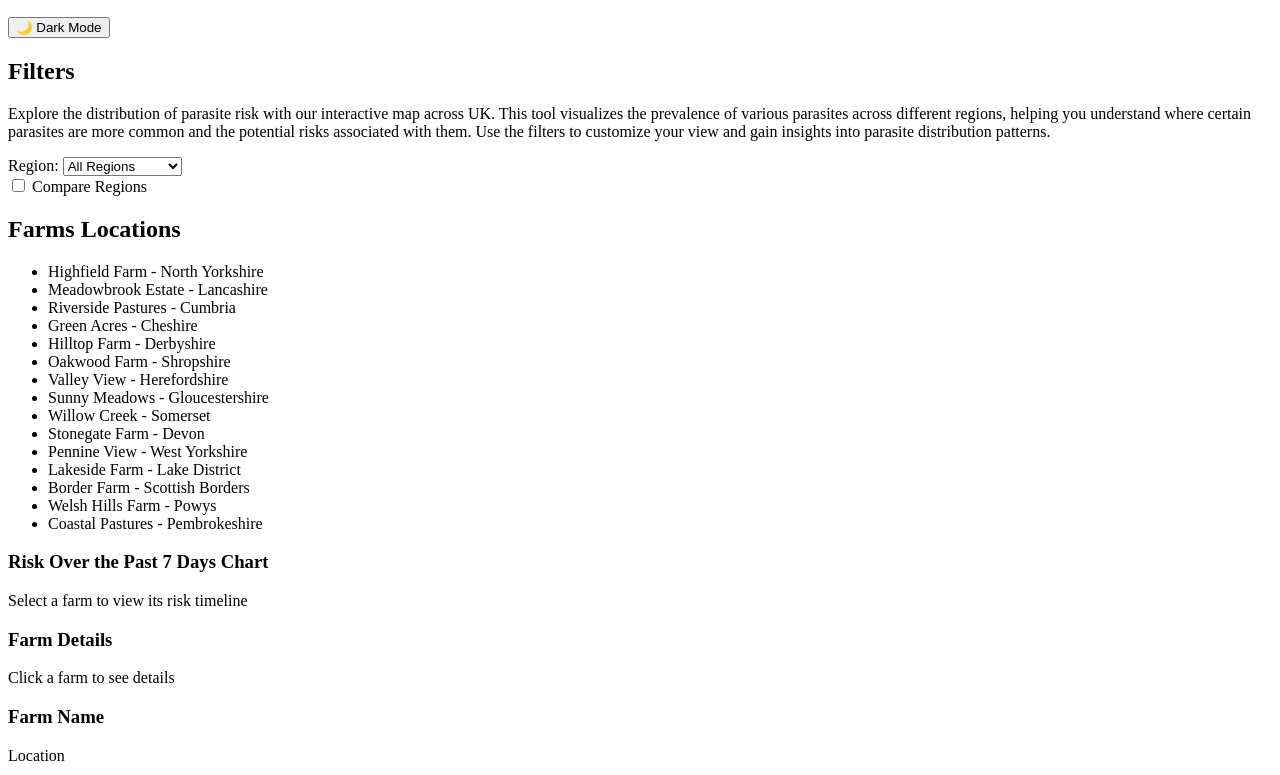
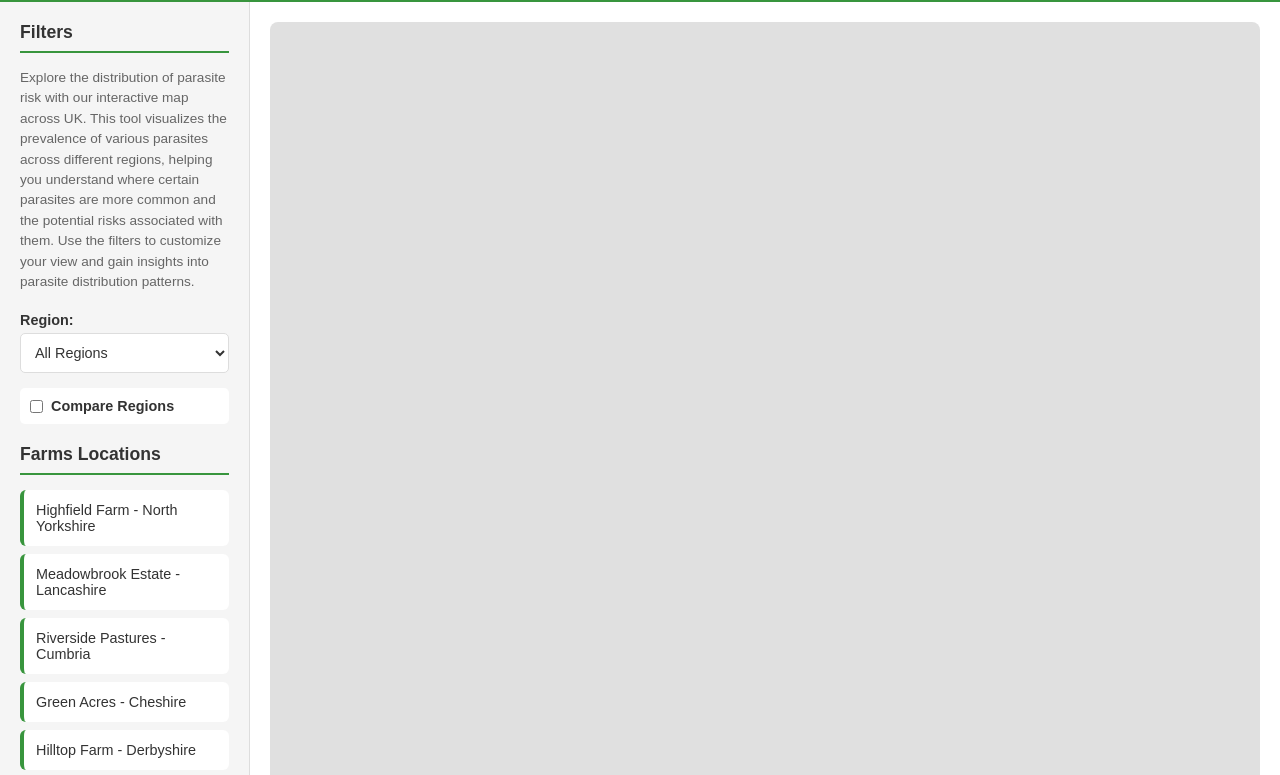
Before and after one commit to Ei-Sint/parasite-risk-map, a plain HTML site: page index-new.html in a window 1280 px wide. Shown: the part 63-838 px from the top of the page. Drawn offline with Linux system fonts and the light colour scheme.

Commit message:
Phase 2: Add CSS styling with dark/light theme toggle - sidebar, farm list, layout

```diff
--- /dev/null
+++ b/css/style.css
@@ -0,0 +1,271 @@
+/* CSS Variables - Theme Colours
+   Theme make dark and light modes easier to manage */
+
+:root
+{
+    /* Light Mode Colours (default) */
+    --bg-primary: #ffffff;
+    --bg-secondary: #f5f5f5;
+    --text-primary: #333333;
+    --text-secondary: #666666;
+    --accent-color: #38953d;
+    --border-color: #dddddd;
+
+    /* Risk Colours */
+    --low-risk: #4caf50;
+    --medium-risk: #ff9800;
+    --high-risk: #f44336;
+
+}
+   /* ========================================
+   DARK MODE THEME
+   ======================================== */
+
+body.dark-mode {
+    --bg-primary: #1a1a2e;
+    --bg-secondary: #16213e;
+    --text-primary: #e0e0e0;
+    --text-secondary: #a0a0a0;
+    --accent-color: #4ecca3;
+    --border-color: #2a2a4a;
+}
+
+/* ========================================
+        RESET - Remove default browser styling
+    ========================================    */
+*  {
+    margin: 0;
+    padding: 0;
+    box-sizing: border-box;
+    }
+
+
+/* ========================================
+   BODY - Base styles for the page
+   ======================================== */
+
+    body {
+        font-family: Arial, sans-serif;
+        background-color: var(--bg-primary);
+        color: var(--text-primary);
+        min-height: 100vh;
+    }
+
+    /* ========================================
+   HEADER - Top bar with title and toggle
+   ======================================== */
+
+header {
+    background-color: var(--accent-color);
+    color: white;
+    padding: 15px 20px;
+    display: flex;
+    justify-content: space-between;
+    align-items: center;
+}
+
+header h1 {
+    font-size: 1.5rem;
+}
+
+#theme-toggle {
+    background-color: white;
+    color: var(--accent-color);
+    border: none;
+    padding: 8px 16px;
+    border-radius: 5px;
+    cursor: pointer;
+    font-size: 1rem;
+}
+
+#theme-toggle:hover {
+    background-color: #f0f0f0;
+}
+
+/* ========================================
+   MAIN LAYOUT - 3 Column Grid
+   ======================================== */
+
+.app-container {
+    display: grid;
+    grid-template-columns: 250px 1fr;
+    min-height: calc(100vh - 60px);
+}
+
+/* When detail panel is visible, switch to 3 columns */
+.app-container.detail-open {
+    grid-template-columns: 250px 1fr 300px;
+}
+
+/* ========================================
+   SIDEBAR - Left panel
+   ======================================== */
+
+.sidebar {
+    background-color: var(--bg-secondary);
+    padding: 20px;
+    border-right: 1px solid var(--border-color);
+    overflow-y: auto;
+}
+
+/* ========================================
+   MAP SECTION - Center
+   ======================================== */
+
+.map-section {
+    display: flex;
+    flex-direction: column; /* Stack map and timeline vertically */
+    padding: 20px;
+}
+
+#map {
+    flex: 1; /* Map takes all available space */
+    background-color: #e0e0e0;
+    border-radius: 8px;
+    min-height: 400px;
+}
+
+#timeline-chart {
+    margin-top: 20px;
+    padding: 15px;
+    background-color: var(--bg-secondary);
+    border-radius: 8px;
+}
+
+/* ========================================
+   DETAIL PANEL - Right panel
+   DETAIL PANEL - Hidden until farm selected
+   ======================================== */
+
+.detail-panel {
+    background-color: var(--bg-secondary);
+    padding: 20px;
+    border-left: 1px solid var(--border-color);
+    overflow-y: auto;
+    display: none;
+}
+
+/* Show when parent has detail-open class */
+.app-container.detail-open .detail-panel {
+    display: block;
+}
+ /* ========================================
+   SIDEBAR ELEMENTS
+   ======================================== */
+
+.sidebar h2 {
+    font-size: 1.1rem;
+    margin-bottom: 15px;
+    color: var(--text-primary);
+    border-bottom: 2px solid var(--accent-color);
+    padding-bottom: 8px;
+}
+
+.sidebar p {
+    font-size: 0.85rem;
+    color: var(--text-secondary);
+    line-height: 1.5;
+    margin-bottom: 20px;
+}
+
+/* Region Filter Dropdown */
+.sidebar label {
+    font-size: 0.9rem;
+    font-weight: bold;
+    display: block;
+    margin-bottom: 5px;
+}
+
+#region-filter {
+    width: 100%;
+    padding: 10px;
+    border: 1px solid var(--border-color);
+    border-radius: 5px;
+    font-size: 0.9rem;
+    background-color: var(--bg-primary);
+    color: var(--text-primary);
+    cursor: pointer;
+    margin-bottom: 15px;
+}
+
+#region-filter:hover {
+    border-color: var(--accent-color);
+}
+
+/* Compare Toggle */
+.compare-toggle {
+    display: flex;
+    align-items: center;
+    gap: 8px;
+    padding: 10px;
+    background-color: var(--bg-primary);
+    border-radius: 5px;
+    margin-bottom: 20px;
+    cursor: pointer;
+}
+
+.compare-toggle:hover {
+    background-color: var(--border-color);
+}
+
+.compare-toggle label {
+    margin-bottom: 0;
+    cursor: pointer;
+}
+
+/* ========================================
+   FARM LIST - Professional styling
+   ======================================== */
+
+#farm-list {
+    list-style: none;
+    display: flex;
+    flex-direction: column;
+    gap: 8px;
+}
+
+#farm-list li {
+    padding: 12px;
+    background-color: var(--bg-primary);
+    border-radius: 6px;
+    border-left: 4px solid var(--accent-color);
+    cursor: pointer;
+    transition: all 0.2s ease;
+    font-size: 0.9rem;
+}
+
+#farm-list li:hover {
+    background-color: var(--border-color);
+    transform: translateX(5px);
+}
+
+/* Selected farm highlight */
+#farm-list li.selected {
+    background-color: var(--accent-color);
+    color: white;
+    border-left-color: var(--text-primary);
+}
+
+/* ========================================
+   TIMELINE CHART
+   ======================================== */
+
+#timeline-chart {
+    margin-top: 20px;
+    padding: 20px;
+    background-color: var(--bg-secondary);
+    border-radius: 8px;
+    border: 1px solid var(--border-color);
+}
+
+#timeline-chart h3 {
+    font-size: 1rem;
+    margin-bottom: 10px;
+    color: var(--text-primary);
+}
+
+#timeline-chart p {
+    color: var(--text-secondary);
+    font-size: 0.85rem;
+    font-style: italic;
+}
--- a/index-new.html
+++ b/index-new.html
@@ -4,6 +4,7 @@
     <meta charset="UTF-8">
     <meta name="viewport" content="width=device-width, initial-scale=1.0">
     <title>Pasture & Parasite Risk Map </title>
+    <link rel="stylesheet" href="css/style.css">
 </head>
     <body>
       <header>
@@ -67,8 +68,6 @@
         </section>
 
         <aside class = "detail-panel">
-            <h3>Farm Details</h3>
-            <p class ="no-selection">Click a farm to see details</p>
 
         <div class ="farm-details" id ="farm-details">
             <!-- Farm details will be shown here when a farm is selected -->
@@ -123,9 +122,11 @@
 
 
         </div>
+
         </aside>
+    </main>
 
+    <script src="js/app.js"></script>
 
-      </main>
     </body>
 </html>
--- /dev/null
+++ b/js/app.js
@@ -0,0 +1,19 @@
+// ========================================
+// THEME TOGGLE FUNCTIONALITY
+// ========================================
+
+// Get the toggle button element
+const themeToggle = document.getElementById('theme-toggle');
+
+// Add click event listener
+themeToggle.addEventListener('click', function() {
+    // Toggle the dark-mode class on body
+    document.body.classList.toggle('dark-mode');
+
+    // Update button text based on current mode
+    if (document.body.classList.contains('dark-mode')) {
+        themeToggle.textContent = '☀️ Light Mode';
+    } else {
+        themeToggle.textContent = '🌙 Dark Mode';
+    }
+});
```
